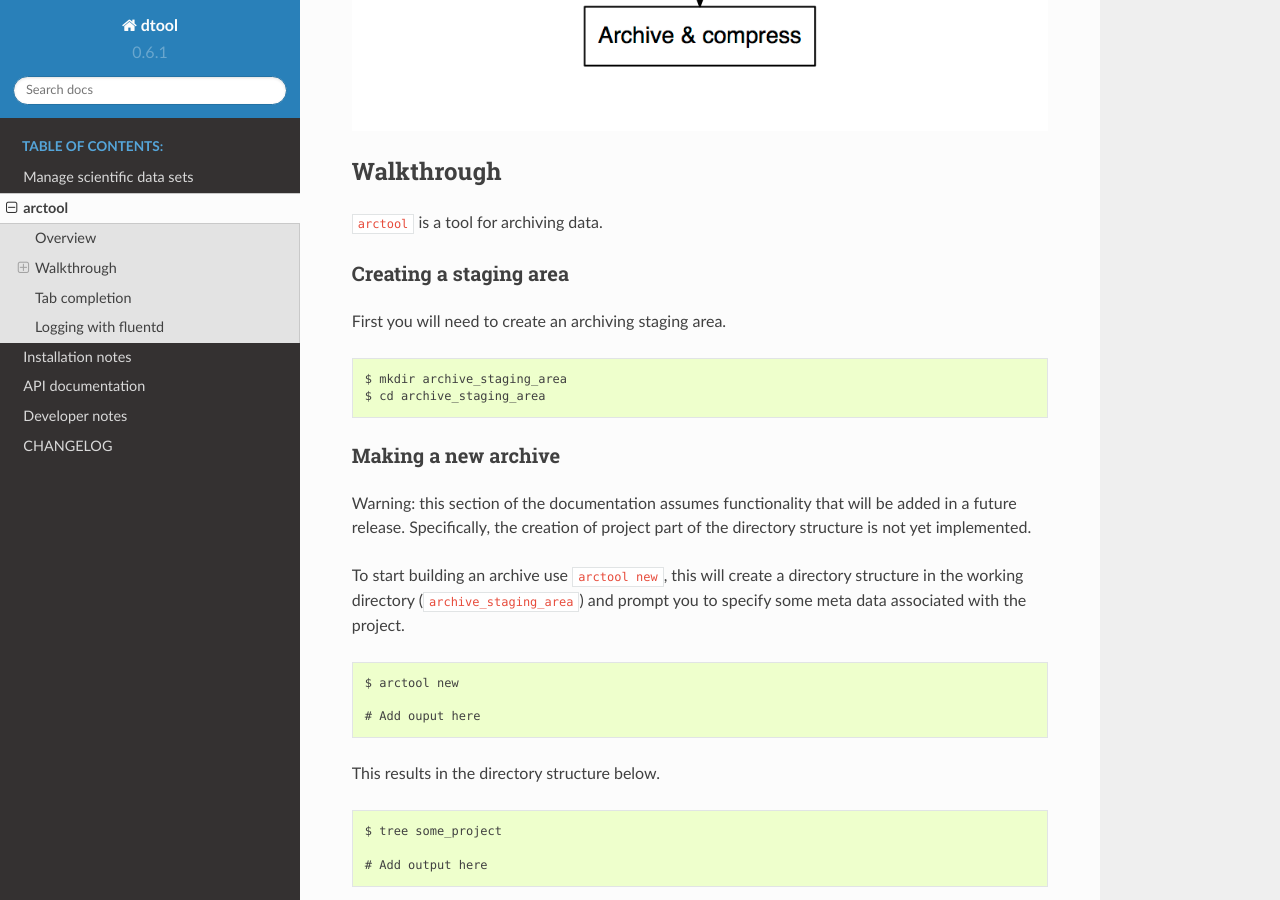
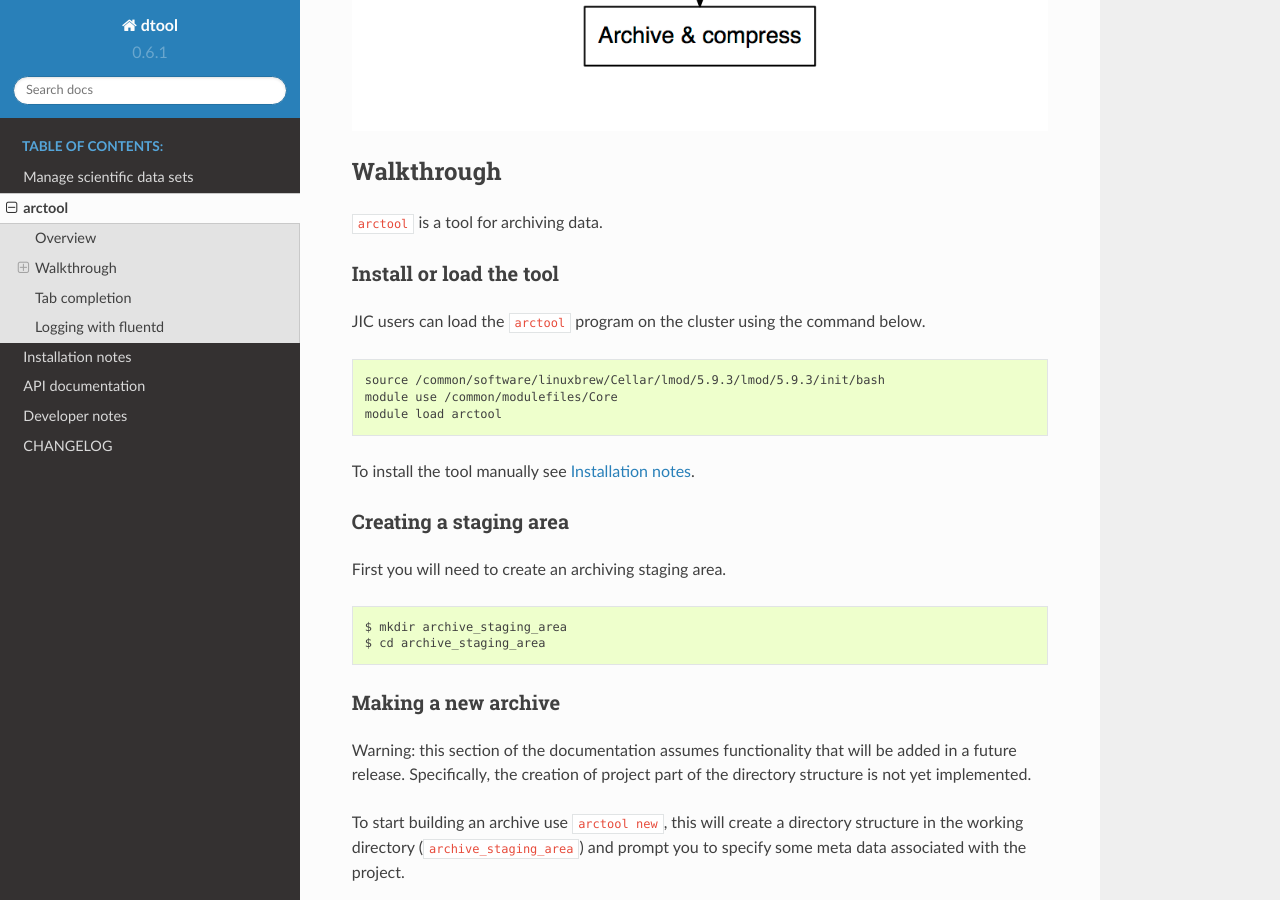
Before and after one commit to JIC-CSB/dtool, a Sphinx documentation site: the page built from docs/source/arctool.rst, in a window 1280 px wide and 900 px high, scrolled down 1010 px. Built offline with Sphinx 7.4.7 and the Read the Docs theme 2.0.0, drawn with Linux system fonts in a browser that asks for light colours.

Commit message:
Add loading/installation of tool to walkthrough section of docs

```diff
--- a/docs/source/arctool.rst
+++ b/docs/source/arctool.rst
@@ -25,6 +25,19 @@ Walkthrough
 ~~~~~~~~~~~
 
 ``arctool`` is a tool for archiving data.
+
+Install or load the tool
+^^^^^^^^^^^^^^^^^^^^^^^^
+
+JIC users can load the ``arctool`` program on the cluster using the command below.
+
+.. code-block:: none
+
+    source /common/software/linuxbrew/Cellar/lmod/5.9.3/lmod/5.9.3/init/bash
+    module use /common/modulefiles/Core
+    module load arctool
+
+To install the tool manually see :doc:`installation_notes`.
 
 Creating a staging area
 ^^^^^^^^^^^^^^^^^^^^^^^
```
